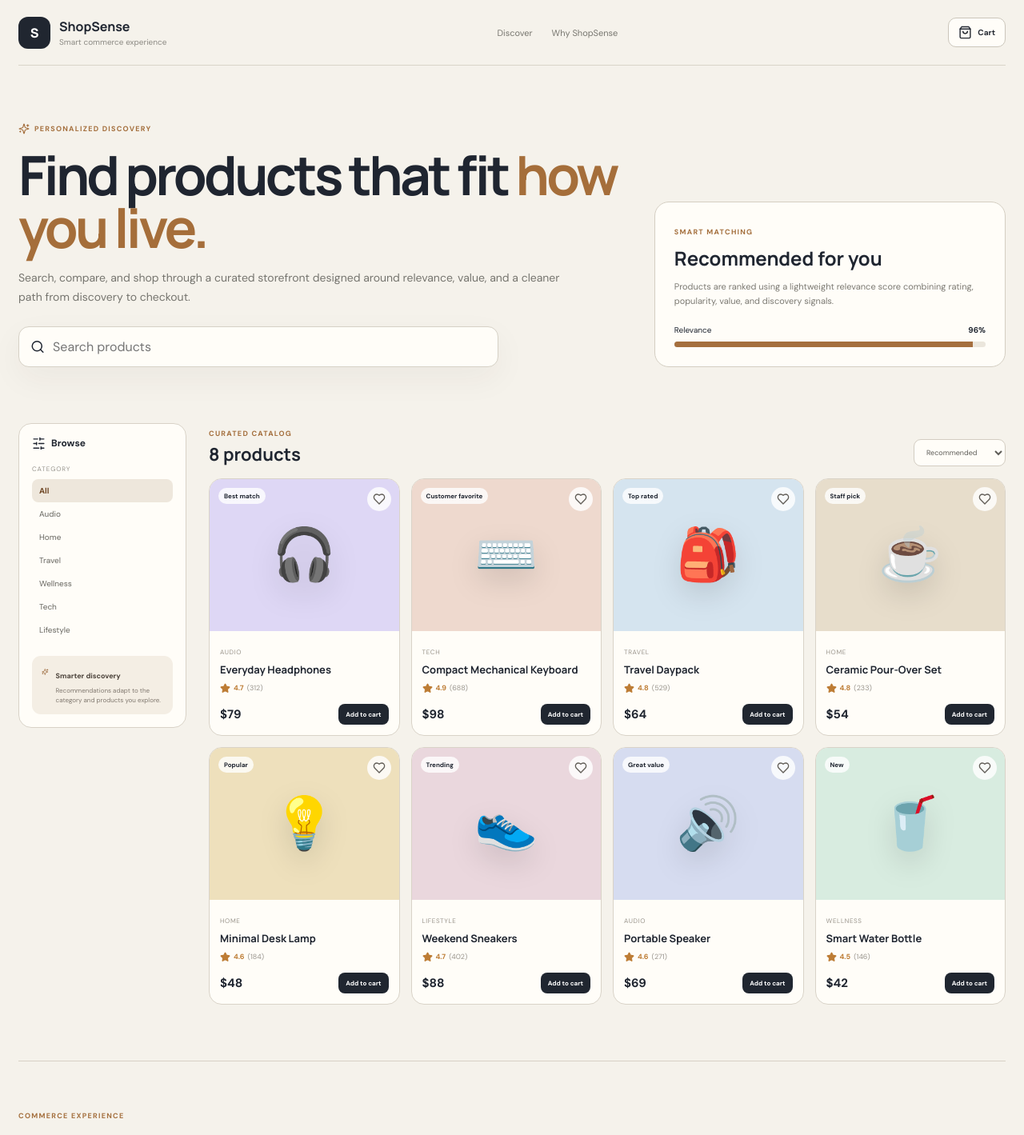
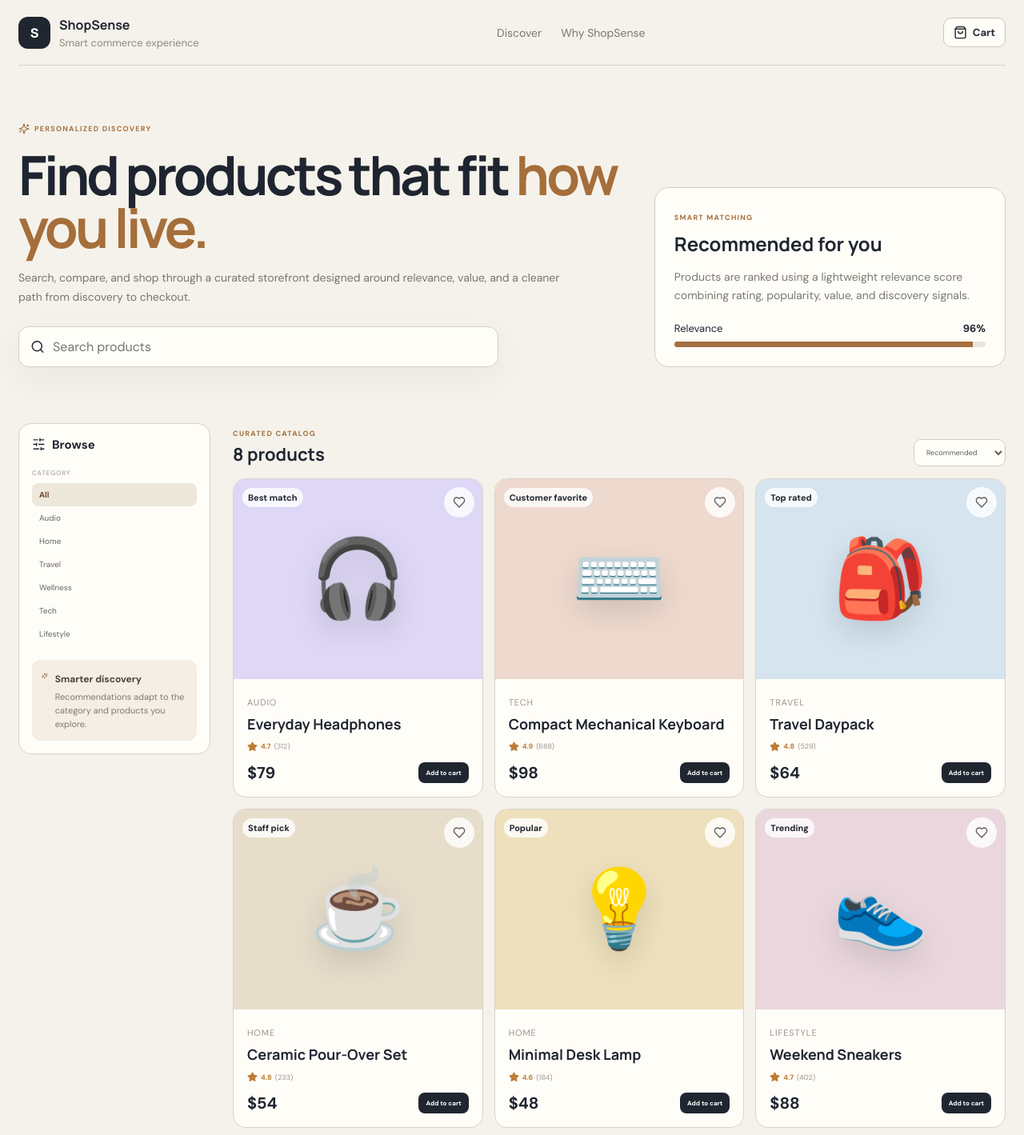
Before and after one commit to DhritiGada/Ecommerce-Website, a React (Vite) app: page / in a window 1280 px wide. Shown: the top 1419 px of the page at 80% size. Built offline with nearby package versions, Linux system fonts and the light colour scheme.

Commit message:
Improve storefront readability and product visual scale

```diff
--- a/src/styles.css
+++ b/src/styles.css
@@ -33,10 +33,10 @@ main {
   font-family: "Manrope", sans-serif; font-weight: 800;
 }
 .brand strong { display: block; font-family: "Manrope", sans-serif; }
-.brand span { display: block; margin-top: 2px; color: #8c8a84; font-size: 10px; }
+.brand span { display: block; margin-top: 3px; color: #8c8a84; font-size: 13px; }
 
 nav { display: flex; gap: 24px; }
-nav a { color: #77766f; text-decoration: none; font-size: 11px; }
+nav a { color: #77766f; text-decoration: none; font-size: 14px; }
 
 .cart-button {
   border: 1px solid #cbc6bb;
@@ -45,12 +45,12 @@ nav a { color: #77766f; text-decoration: none; font-size: 11px; }
   border-radius: 10px;
   padding: 9px 12px;
   display: flex; align-items: center; gap: 7px;
-  font-size: 10px; font-weight: 700;
+  font-size: 13px; font-weight: 700;
 }
 .cart-button span {
   min-width: 18px; height: 18px; border-radius: 999px;
   display: grid; place-items: center;
-  background: #202630; color: #fff; font-size: 8px;
+  background: #202630; color: #fff; font-size: 10px;
 }
 
 .hero {
@@ -116,14 +116,14 @@ nav a { color: #77766f; text-decoration: none; font-size: 11px; }
   margin: 8px 0 10px;
   font-size: 24px;
 }
-.recommendation-card p { color: #7b7972; font-size: 11px; line-height: 1.6; }
-.score-row { display: flex; justify-content: space-between; margin-top: 20px; font-size: 10px; }
+.recommendation-card p { color: #7b7972; font-size: 14px; line-height: 1.65; }
+.score-row { display: flex; justify-content: space-between; margin-top: 20px; font-size: 13px; }
 .score-track { height: 7px; border-radius: 999px; background: #ebe6dc; margin-top: 8px; overflow: hidden; }
 .score-track span { display: block; width: 96%; height: 100%; background: #a56f3e; }
 
 .storefront {
   display: grid;
-  grid-template-columns: 210px 1fr;
+  grid-template-columns: 240px 1fr;
   gap: 28px;
   padding: 28px 0 70px;
 }
@@ -138,7 +138,7 @@ nav a { color: #77766f; text-decoration: none; font-size: 11px; }
   padding: 16px;
 }
 
-.filter-title { display: flex; align-items: center; gap: 7px; margin-bottom: 18px; font-size: 12px; }
+.filter-title { display: flex; align-items: center; gap: 8px; margin-bottom: 20px; font-size: 15px; }
 
 .filter-group > span {
   display: block;
@@ -168,8 +168,8 @@ nav a { color: #77766f; text-decoration: none; font-size: 11px; }
   background: #f4eee4;
   color: #9a6739;
 }
-.filter-insight strong { color: #4c433b; font-size: 9px; }
-.filter-insight p { color: #817970; font-size: 8px; line-height: 1.5; margin: 4px 0 0; }
+.filter-insight strong { color: #4c433b; font-size: 12px; }
+.filter-insight p { color: #817970; font-size: 11px; line-height: 1.55; margin: 5px 0 0; }
 
 .catalog-header { display: flex; align-items: end; justify-content: space-between; margin-bottom: 15px; }
 .catalog-header h2 { font-family: "Manrope", sans-serif; margin: 3px 0 0; font-size: 22px; }
@@ -184,7 +184,7 @@ nav a { color: #77766f; text-decoration: none; font-size: 11px; }
 
 .product-grid {
   display: grid;
-  grid-template-columns: repeat(4, 1fr);
+  grid-template-columns: repeat(3, 1fr);
   gap: 14px;
 }
 
@@ -199,21 +199,21 @@ nav a { color: #77766f; text-decoration: none; font-size: 11px; }
 
 .product-visual {
   position: relative;
-  height: 190px;
+  height: 250px;
   display: grid;
   place-items: center;
 }
-.emoji { font-size: 64px; filter: drop-shadow(0 14px 18px rgba(0,0,0,.12)); }
+.emoji { font-size: 96px; filter: drop-shadow(0 14px 18px rgba(0,0,0,.12)); }
 
 .product-tag {
   position: absolute; top: 11px; left: 11px;
   padding: 5px 7px; border-radius: 999px;
   background: rgba(255,255,255,.8);
-  font-size: 8px; font-weight: 700;
+  font-size: 11px; font-weight: 700;
 }
 .wish {
   position: absolute; top: 10px; right: 10px;
-  width: 30px; height: 30px; border-radius: 50%;
+  width: 38px; height: 38px; border-radius: 50%;
   border: 0; background: rgba(255,255,255,.82); color: #615d57;
   display: grid; place-items: center;
 }
@@ -228,9 +228,9 @@ nav a { color: #77766f; text-decoration: none; font-size: 11px; }
 .tone-indigo { background: #d6dcf0; }
 .tone-sand { background: #e7ddcb; }
 
-.product-body { padding: 13px; }
-.category { color: #9a958c; font-size: 8px; text-transform: uppercase; letter-spacing: .08em; }
-.product-body h3 { font-family: "Manrope", sans-serif; font-size: 13px; margin: 5px 0 8px; }
+.product-body { padding: 17px; }
+.category { color: #9a958c; font-size: 11px; text-transform: uppercase; letter-spacing: .08em; }
+.product-body h3 { font-family: "Manrope", sans-serif; font-size: 18px; line-height: 1.3; margin: 7px 0 10px; }
 
 .rating { display: flex; align-items: center; gap: 4px; color: #bd7c34; font-size: 9px; }
 .rating span { color: #99958d; }
@@ -239,7 +239,7 @@ nav a { color: #77766f; text-decoration: none; font-size: 11px; }
   display: flex; align-items: center; justify-content: space-between;
   margin-top: 13px;
 }
-.product-footer > strong { font-size: 15px; }
+.product-footer > strong { font-size: 20px; }
 .product-footer button {
   border: 0;
   border-radius: 8px;
@@ -267,9 +267,9 @@ nav a { color: #77766f; text-decoration: none; font-size: 11px; }
   background: #fffdf8;
   padding: 18px;
 }
-.value-grid article > strong { color: #a36d3b; font-size: 10px; }
-.value-grid h3 { margin: 15px 0 6px; font-size: 13px; }
-.value-grid p { color: #7d7a73; font-size: 10px; line-height: 1.6; margin: 0; }
+.value-grid article > strong { color: #a36d3b; font-size: 12px; }
+.value-grid h3 { margin: 15px 0 7px; font-size: 17px; }
+.value-grid p { color: #7d7a73; font-size: 13px; line-height: 1.6; margin: 0; }
 
 .cart-backdrop {
   position: fixed; inset: 0;
@@ -302,11 +302,11 @@ nav a { color: #77766f; text-decoration: none; font-size: 11px; }
   border-bottom: 1px solid #ebe5da;
 }
 .cart-thumb {
-  width: 58px; height: 58px; border-radius: 12px;
+  width: 72px; height: 72px; border-radius: 12px;
   display: grid; place-items: center;
-  font-size: 26px;
+  font-size: 34px;
 }
-.cart-item-main strong { display: block; font-size: 10px; }
+.cart-item-main strong { display: block; font-size: 13px; }
 .cart-item-main span { display: block; margin-top: 5px; color: #8d8981; font-size: 9px; }
 
 .quantity { display: flex; align-items: center; gap: 7px; }
@@ -314,14 +314,14 @@ nav a { color: #77766f; text-decoration: none; font-size: 11px; }
   width: 24px; height: 24px; border: 1px solid #d6d0c5;
   background: transparent; border-radius: 7px;
 }
-.quantity span { font-size: 9px; }
+.quantity span { font-size: 12px; }
 
 .cart-summary { border-top: 1px solid #ddd6ca; padding-top: 16px; }
 .cart-summary > div { display: flex; justify-content: space-between; margin-bottom: 9px; font-size: 10px; }
 .cart-summary button {
   width: 100%; border: 0; border-radius: 10px;
   background: #202630; color: #fff;
-  padding: 12px; margin-top: 9px; font-weight: 700; font-size: 10px;
+  padding: 12px; margin-top: 9px; font-weight: 700; font-size: 13px;
 }
 .cart-summary button:disabled { opacity: .4; cursor: not-allowed; }
 .cart-summary small { display: block; text-align: center; color: #98948c; margin-top: 8px; font-size: 8px; }
@@ -330,7 +330,7 @@ nav a { color: #77766f; text-decoration: none; font-size: 11px; }
   min-height: 300px; display: grid; place-items: center; align-content: center; text-align: center; color: #98948c;
 }
 .empty-cart h3 { color: #4e4b46; margin: 12px 0 4px; }
-.empty-cart p { max-width: 230px; font-size: 9px; line-height: 1.5; }
+.empty-cart p { max-width: 230px; font-size: 12px; line-height: 1.55; }
 
 @media (max-width: 1100px) {
   .product-grid { grid-template-columns: repeat(3, 1fr); }
```
